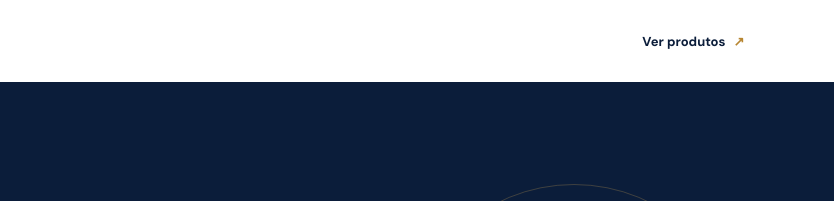
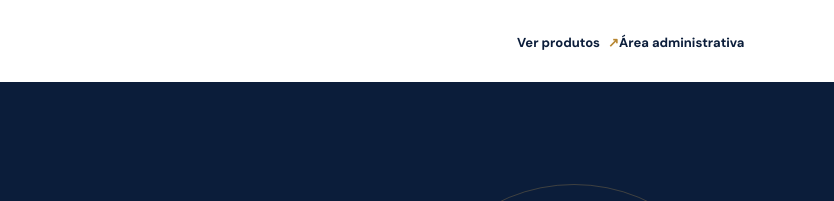
Before and after one commit to manelteixeira/loja-er., a plain HTML site: page index.html in a window 1280 px wide. Shown: the top 201 px of the page, 446-1280 px from the left. Drawn offline with Linux system fonts and the light colour scheme.

Commit message:
Add link to Loja ER admin area

```diff
--- a/index.html
+++ b/index.html
@@ -18,7 +18,7 @@
       <img class="brand-logo" src="assets/img/logo-dcer.webp" alt="Emblema dos Embaixadores do Rei">
       <span class="brand-copy"><strong>LOJA ER</strong><small>DCER BAIANO</small></span>
     </a>
-    <a class="header-link" href="#produtos">Ver produtos <span aria-hidden="true">↗</span></a>
+    <nav class="header-nav"><a class="header-link" href="#produtos">Ver produtos <span aria-hidden="true">↗</span></a><a class="header-link" href="admin.html">Área administrativa</a></nav>
   </header>
 
   <main>
```
